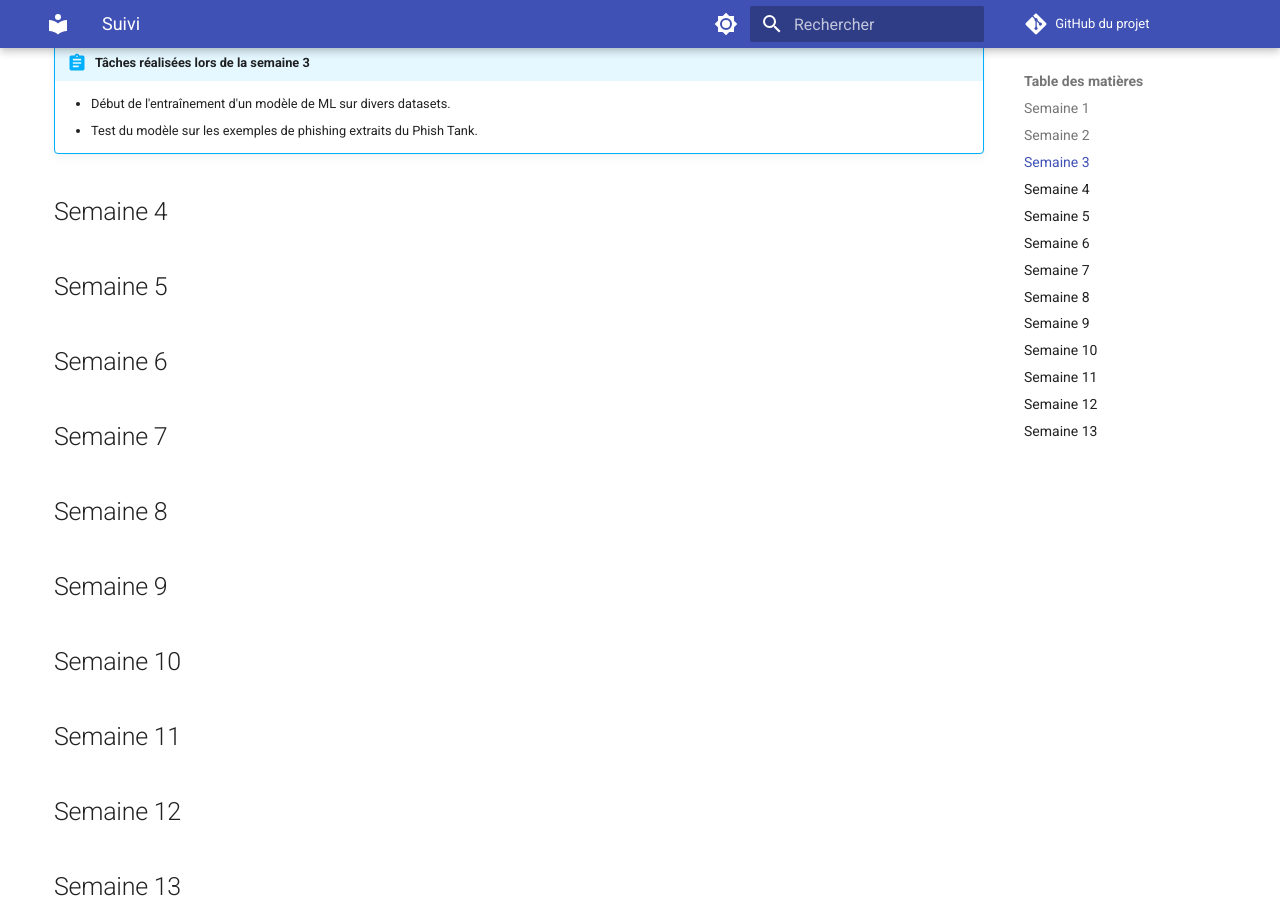
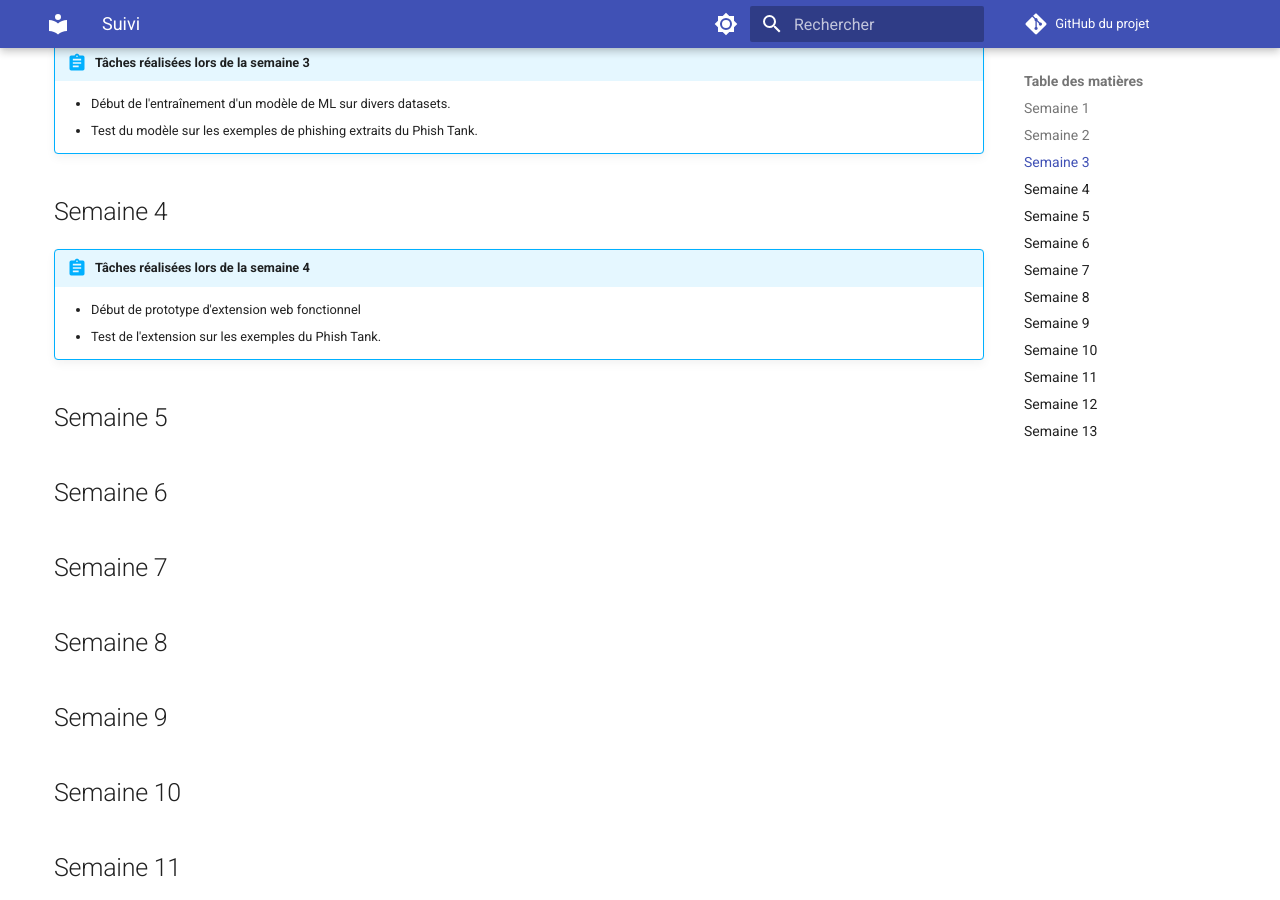
Before and after one commit to Laurent-Mercier/IFT3150-site-web, an MkDocs documentation site: the page built from docs/suivi.md, in a window 1280 px wide and 900 px high, scrolled down 702 px. Built offline with MkDocs 1.6.1 and Material for MkDocs 9.7.7, drawn with Linux system fonts in a browser that asks for light colours; comment, search, counter and statistics services are not loaded.

Commit message:
Semaine 4

```diff
--- a/docs/suivi.md
+++ b/docs/suivi.md
@@ -22,6 +22,10 @@
 
 ## Semaine 4
 
+!!! abstract "Tâches réalisées lors de la semaine 4"
+    - Début de prototype d'extension web fonctionnel
+    - Test de l'extension sur les exemples du Phish Tank.
+
 ## Semaine 5
 
 ## Semaine 6
```
